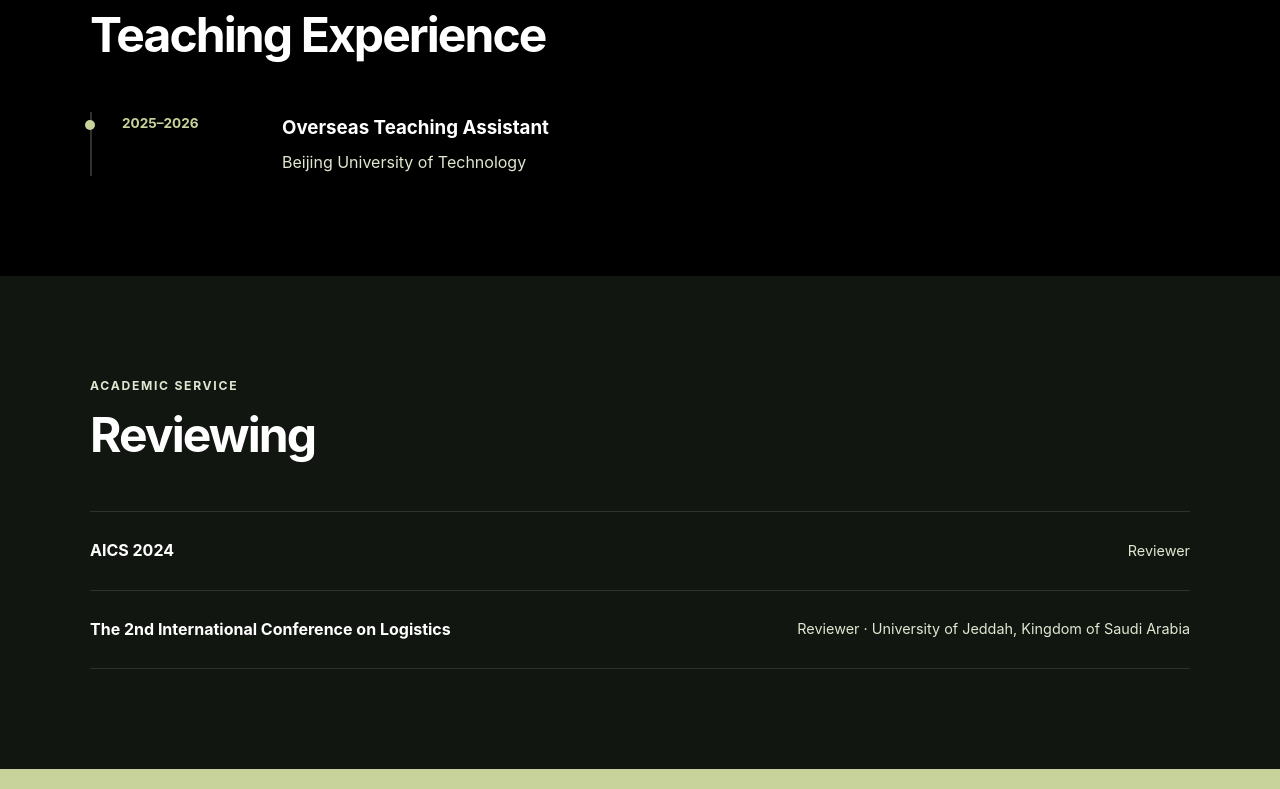
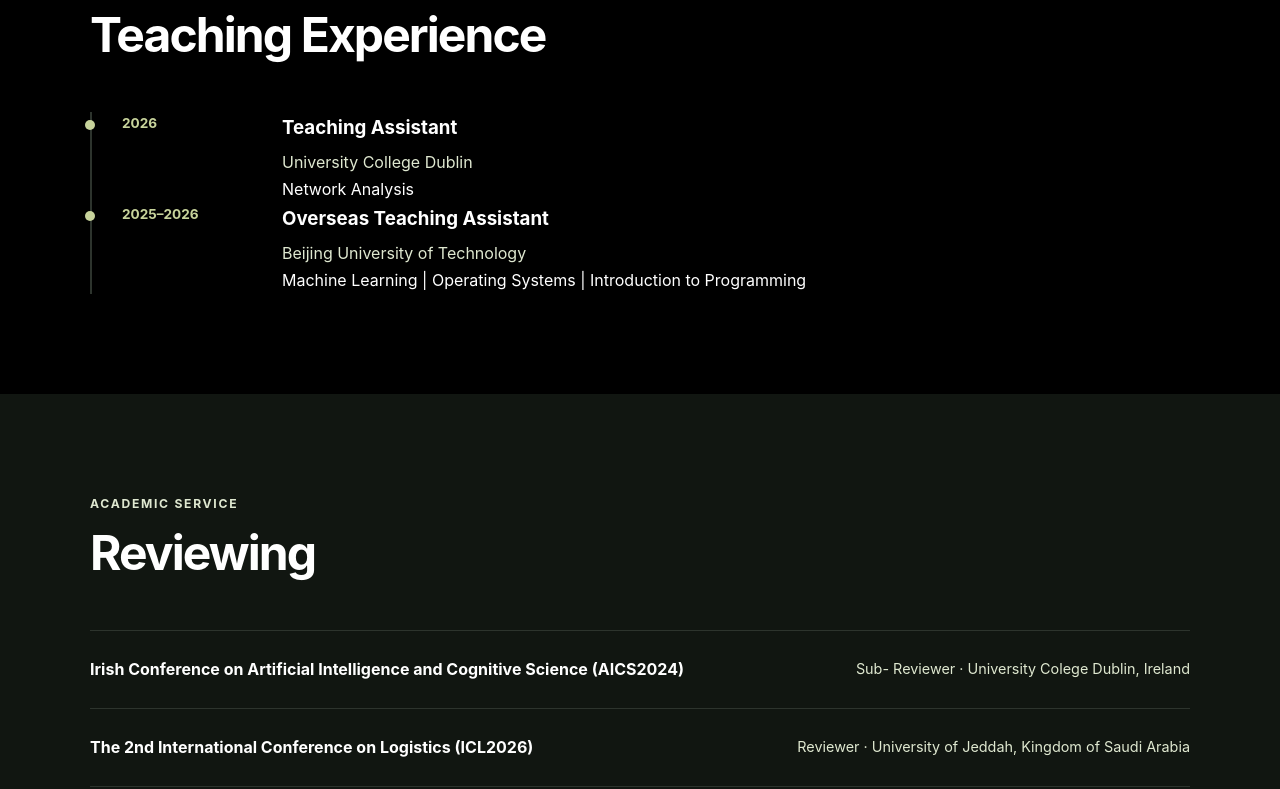
Before and after one commit to manya09singh/manyasingh, a plain HTML site: page index.html in a window 1280 px wide. Shown: the part 3591-4380 px from the top of the page. Drawn offline with Linux system fonts and the light colour scheme.

Commit message:
updated index file

```diff
--- a/index.html
+++ b/index.html
@@ -276,6 +276,20 @@
         <div class="timeline">
 
           <div class="timeline-item">
+            <span class="timeline-date">2026</span>
+
+            <div>
+              <h3>Teaching Assistant</h3>
+              <p>
+                University College Dublin
+              </p>
+              <span>
+                Network Analysis
+              </span>
+            </div>
+          </div>
+
+          <div class="timeline-item">
             <span class="timeline-date">2025–2026</span>
 
             <div>
@@ -283,6 +297,9 @@
               <p>
                 Beijing University of Technology
               </p>
+              <span>
+                Machine Learning | Operating Systems | Introduction to Programming
+              </span>
             </div>
           </div>
 
@@ -303,13 +320,15 @@
         <div class="service-list">
 
           <div class="service-item">
-            <strong>AICS 2024</strong>
-            <span>Reviewer</span>
+            <strong>Irish Conference on Artificial Intelligence and Cognitive Science (AICS2024)</strong>
+            <span>
+              Sub- Reviewer · University Colege Dublin, Ireland
+            </span>
           </div>
 
           <div class="service-item">
             <strong>
-              The 2nd International Conference on Logistics
+              The 2nd International Conference on Logistics (ICL2026)
             </strong>
             <span>
               Reviewer · University of Jeddah, Kingdom of Saudi Arabia
```
